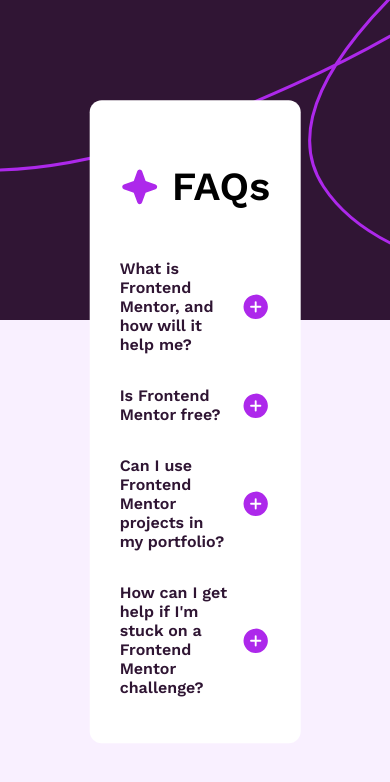
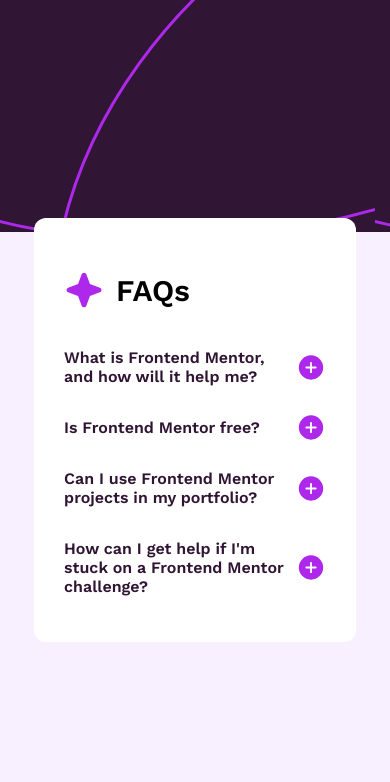
Before and after one commit to islam-heddi/FAQ-accordion, a plain HTML site: page index.html in a window 390 px wide. Drawn offline with Linux system fonts and the light colour scheme.

Commit message:
finnished with mobile preview

```diff
--- a/index.html
+++ b/index.html
@@ -9,12 +9,13 @@
   <title>Frontend Mentor | FAQ accordion</title>
 
   <link rel="stylesheet" href="style.css">
+  <link rel="stylesheet" href="media.css">
 </head>
 <body>
 
   <section>
     <div style="display: flex;gap: 12px">
-      <img src="./assets/images/icon-star.svg" /><h1 style="font-size: 40px;">FAQs</h1>
+      <img src="./assets/images/icon-star.svg" /><h1>FAQs</h1>
     </div>
     <div>
       <div class="title" id="title1">
--- /dev/null
+++ b/media.css
@@ -0,0 +1,15 @@
+@media only screen and (max-width: 617px) {
+   body {
+    background-image: url(./assets/images/background-pattern-mobile.svg);
+   }
+
+   section {
+    max-width: 100%;
+    width: 70%;
+   }
+
+   h1{
+    font-size: 30px;
+   }
+
+}
--- a/style.css
+++ b/style.css
@@ -36,19 +36,20 @@
 
 body {
     background-image: url(./assets/images/background-pattern-desktop.svg);
-    background-repeat:repeat-x;
+    background-repeat: repeat-x;
     background-color: var(--color-light-pink);
+    display: grid;
+    place-items: center;
+    height: 100vh;
 }
 
 section{
     background-color: var(--color-white);
     padding: 30px;
-    max-width: 550px;
     border-radius: 12px;
-    position: absolute;
-    left: 50%;
-    top: 50%;
-    transform: translate(-50%,-50%);
+    max-width: 40%;
+    width: 40%;
+
 }
 
 .title{
@@ -77,3 +78,7 @@ section{
 .minus {
     display: none;
 }
+
+h1 {
+    font-size: 40px;
+}
```
